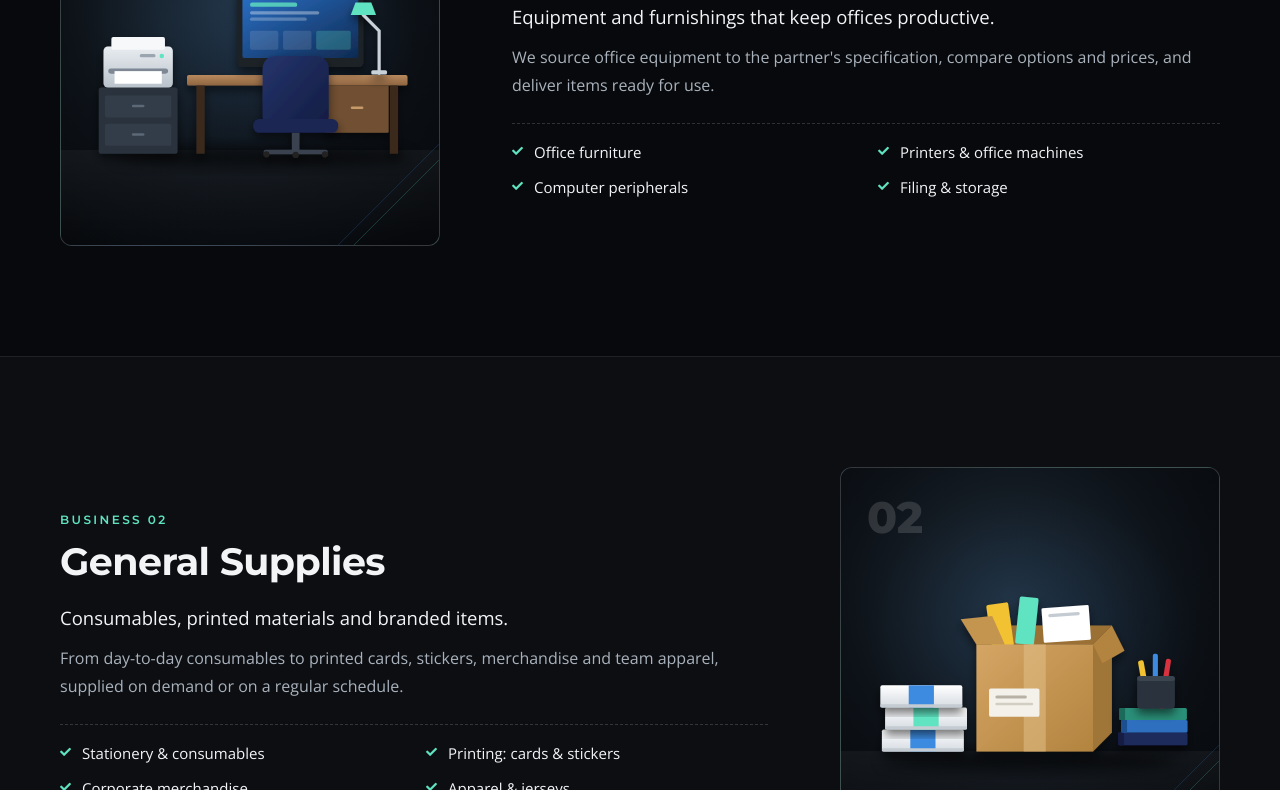
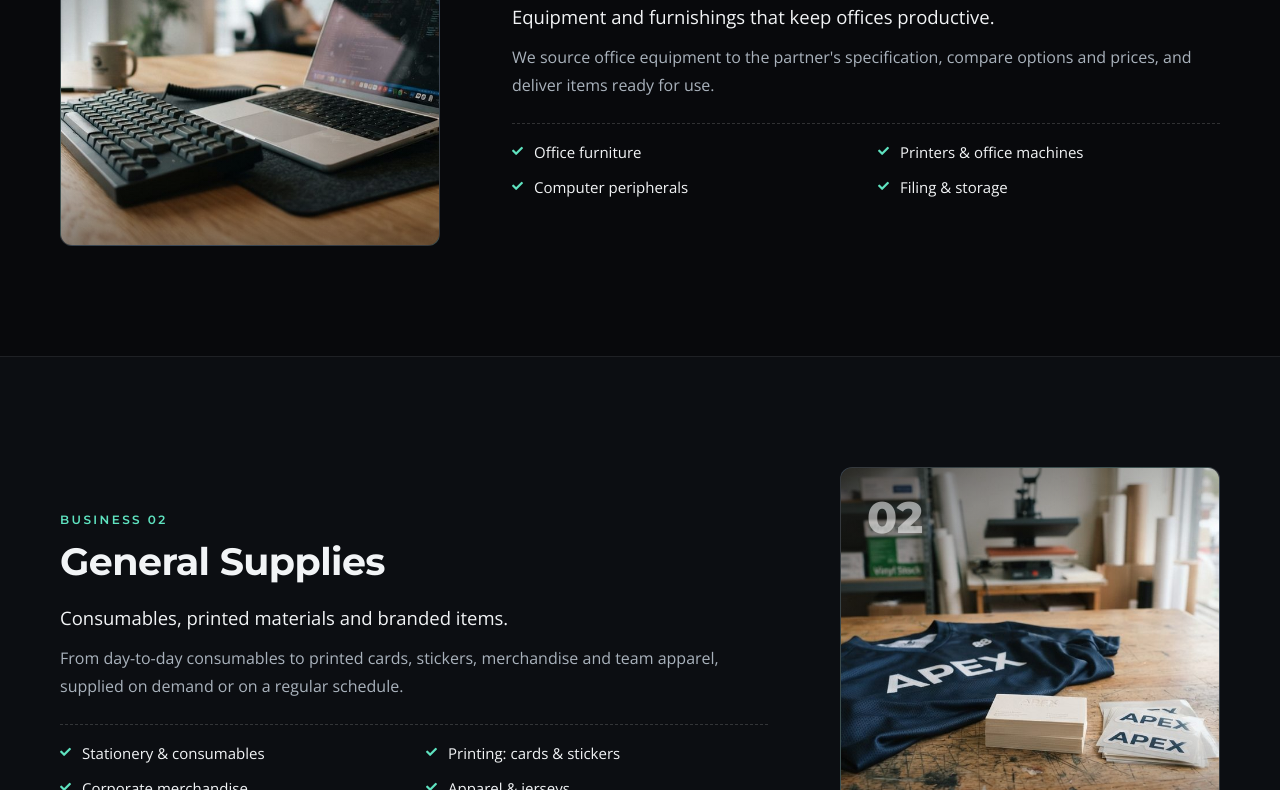
Before and after one commit to nisrinamasyitah/SupplySynergyNiaga-Portal, a plain HTML site: page services.html in a window 1280 px wide. Shown: the part 702-1492 px from the top of the page. Drawn offline with nearby package versions, Linux system fonts and the light colour scheme.

Commit message:
Our Business: use real photos for each business line

```diff
--- a/services.html
+++ b/services.html
@@ -118,7 +118,7 @@
 
 <section class="section" id="office-equipment">
     <div class="wrap svc-detail">
-        <div class="svc-visual"><img src="image/services/office-equipment.svg" alt="Office equipment: desk with monitor, office chair and printer"><span>01</span></div>
+        <div class="svc-visual"><img src="image/services/office-equipment.jpg" style="object-position: 62% 50%" loading="lazy" alt="Office workstation with monitor, laptop and keyboard"><span>01</span></div>
         <div>
             <p class="eyebrow-sm">Business 01</p>
             <h2 class="sec-title" style="margin-bottom:18px">Office Equipment</h2>
@@ -135,7 +135,7 @@
 </section>
 <section class="section section-alt" id="general-supplies">
     <div class="wrap svc-detail">
-        <div class="svc-visual"><img src="image/services/general-supplies.svg" alt="General supplies: paper reams, supply carton, notebooks and pens"><span>02</span></div>
+        <div class="svc-visual"><img src="image/services/general-supplies.jpg" style="object-position: 48% 50%" loading="lazy" alt="Printed jersey, cards, stickers and a mug on a print workshop table"><span>02</span></div>
         <div>
             <p class="eyebrow-sm">Business 02</p>
             <h2 class="sec-title" style="margin-bottom:18px">General Supplies</h2>
@@ -152,7 +152,7 @@
 </section>
 <section class="section" id="logistics-procurement">
     <div class="wrap svc-detail">
-        <div class="svc-visual"><img src="image/services/logistics-procurement.svg" alt="Logistics and procurement: delivery truck, loaded pallet and checklist"><span>03</span></div>
+        <div class="svc-visual"><img src="image/services/logistics-procurement.jpg" style="object-position: 58% 50%" loading="lazy" alt="Warehouse with palletised boxes ready for delivery"><span>03</span></div>
         <div>
             <p class="eyebrow-sm">Business 03</p>
             <h2 class="sec-title" style="margin-bottom:18px">Logistics &amp; Procurement</h2>
--- a/style.css
+++ b/style.css
@@ -599,7 +599,11 @@ h1, h2, h3, h4 { font-family: var(--head); color: var(--text); line-height: 1.25
 }
 .svc-visual img { position: absolute; inset: 0; width: 100%; height: 100%; object-fit: cover; transition: transform .8s var(--ease); }
 .svc-detail:hover .svc-visual img { transform: scale(1.03); }
-.svc-visual span { position: absolute; z-index: 1; top: 22px; left: 26px; font: 800 44px var(--head); color: rgba(255,255,255,.14); }
+.svc-visual::after {        /* soft shade so the number stays readable on bright photos */
+    content: ''; position: absolute; inset: 0; z-index: 1; pointer-events: none;
+    background: linear-gradient(160deg, rgba(8,9,12,.55) 0%, rgba(8,9,12,0) 38%), linear-gradient(0deg, rgba(8,9,12,.35), rgba(8,9,12,0) 30%);
+}
+.svc-visual span { position: absolute; z-index: 2; top: 22px; left: 26px; font: 800 44px var(--head); color: rgba(255,255,255,.55); }
 .svc-detail .eyebrow-sm { margin-bottom: 12px; }
 .svc-detail .sec-title { margin-bottom: 18px !important; }
 .svc-detail p + p { margin-top: 12px; }
```
Also changed, not shown: image/GSupply.jpeg (added), image/logistic.jpeg (added), image/office E.jpeg (added), image/services/general-supplies.jpg (added), image/services/general-supplies.svg (deleted), image/services/logistics-procurement.jpg (added), image/services/logistics-procurement.svg (deleted), image/services/office-equipment.jpg (added), image/services/office-equipment.svg (deleted).
